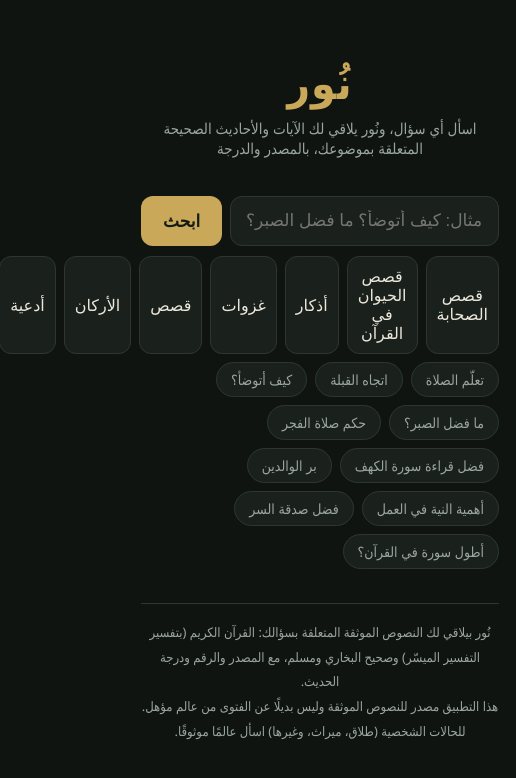
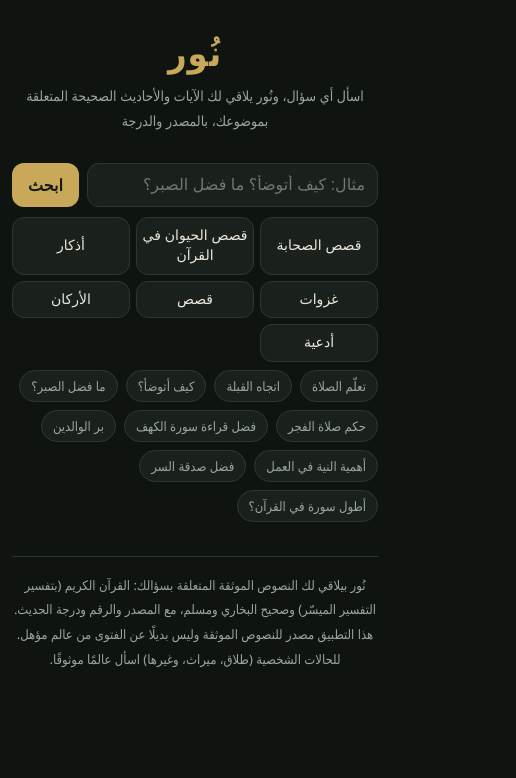
Before and after one commit to 01283194763ahmedelmasry-prog/noor-qa, a website: page public/index.html in a window 390 px wide. Shown: the whole page, 516 px wide, since content can reach past the window. Drawn offline with Linux system fonts and the light colour scheme.

Commit message:
Update index.html

```diff
--- a/public/index.html
+++ b/public/index.html
@@ -13,15 +13,15 @@
   header h1 { font-size: 44px; color: var(--gold); letter-spacing: 1px; }
   header p { color: var(--dim); margin-top: 6px; font-size: 15px; }
   .search { display: flex; gap: 8px; margin: 18px 0 10px; }
-  .search input { flex: 1; background: var(--card); border: 1px solid var(--line); border-radius: 12px; padding: 14px 16px; color: var(--ink); font-size: 17px; outline: none; }
+  .search input { flex: 1; min-width:0; width:100%; background: var(--card); border: 1px solid var(--line); border-radius: 12px; padding: 14px 16px; color: var(--ink); font-size: 17px; outline: none; }
   .search input:focus { border-color: var(--gold); }
   .search button { background: var(--gold); color: #141a15; border: 0; border-radius: 12px; padding: 0 22px; font-size: 17px; font-weight: 700; cursor: pointer; }
   .search button:disabled { opacity: .6; cursor: default; }
   .chips { display: flex; flex-wrap: wrap; gap: 8px; margin-bottom: 18px; }
   .chip { background: var(--card); border: 1px solid var(--line); color: var(--dim); border-radius: 999px; padding: 7px 14px; font-size: 14px; cursor: pointer; }
   .chip:hover { color: var(--ink); border-color: var(--gold); }
-  .sections { display:flex; gap:8px; margin: 4px 0 8px; }
-  .sec-btn { flex:1; background: var(--card); border:1px solid var(--line); color: var(--ink); border-radius: 12px; padding: 10px; font-size: 16px; cursor:pointer; }
+  .sections { display:grid; grid-template-columns:repeat(auto-fit,minmax(104px,1fr)); gap:8px; margin: 4px 0 8px; }
+  .sec-btn { min-width:0; background: var(--card); border:1px solid var(--line); color: var(--ink); border-radius: 12px; padding: 10px; font-size: 16px; line-height:1.4; cursor:pointer; overflow-wrap:anywhere; }
   .sec-btn.on { border-color: var(--gold); color: var(--gold); }
   .subchips { display:none; flex-wrap:wrap; gap:8px; margin-bottom:12px; }
   .subchips.on { display:flex; }
@@ -82,6 +82,24 @@
   .fact-src { margin-top: 10px; color: var(--dim); font-size: 13px; }
   .src:hover { color: var(--gold); }
   footer { text-align: center; color: var(--dim); font-size: 13px; line-height: 1.9; margin-top: 34px; border-top: 1px solid var(--line); padding-top: 16px; }
+  html, body { overflow-x: hidden; max-width: 100%; }
+  .wrap, .card, .story, .msg, .n99, .hisn, .mg, .hc { min-width: 0; overflow-wrap: anywhere; }
+  .search button { flex: 0 0 auto; }
+  .chip { max-width: 100%; text-align: center; }
+  @media (max-width: 480px) {
+    .wrap { padding: 12px 12px 48px; }
+    header { padding: 16px 0 12px; }
+    header h1 { font-size: 36px; }
+    header p { font-size: 14px; line-height: 1.8; }
+    .search input { padding: 12px 12px; font-size: 16px; }
+    .search button { padding: 0 16px; font-size: 16px; }
+    .sections { grid-template-columns: repeat(3, 1fr); gap: 6px; }
+    .sec-btn { padding: 8px 4px; font-size: 14px; }
+    .chip { padding: 6px 11px; font-size: 13px; }
+    .card { padding: 14px; }
+    .ayah-text { font-size: 21px; }
+    .hadith-text { font-size: 17px; }
+  }
   .spin { text-align: center; color: var(--dim); padding: 24px; }
 </style>
 </head>
```
